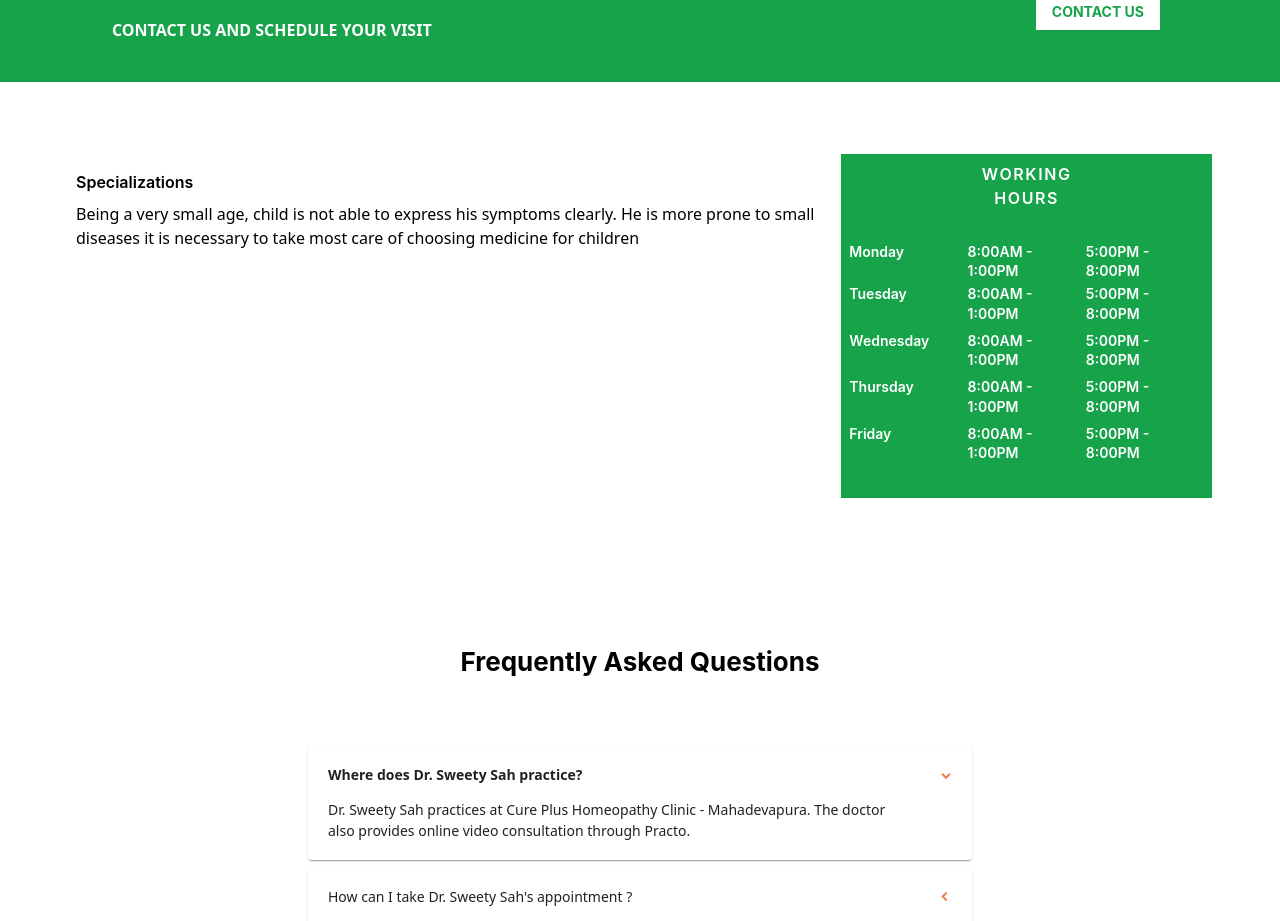
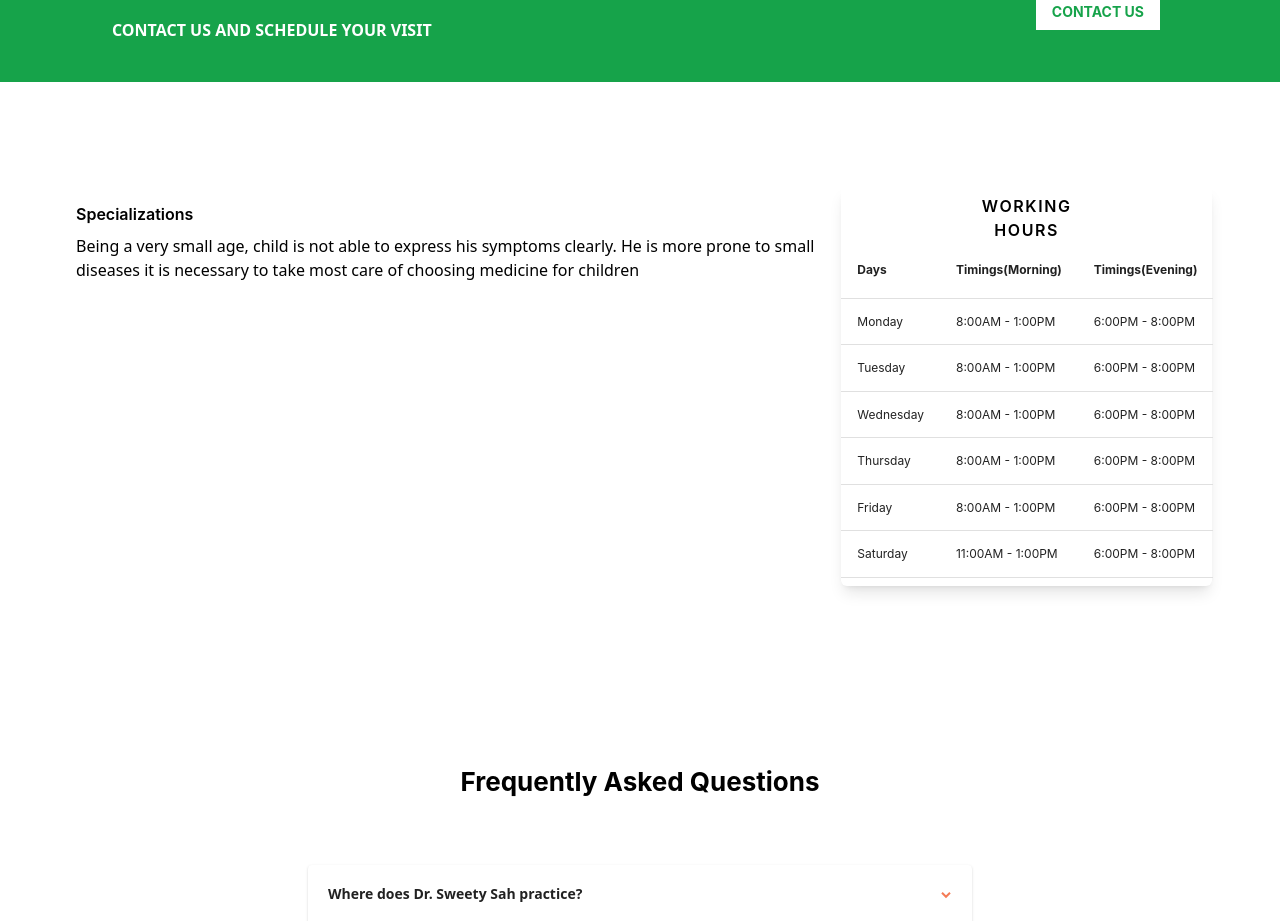
Before and after one commit to itsAdityaRathore/cure_plus, a React (Create React App) app: page / in a window 1280 px wide. Shown: the part 2600-3521 px from the top of the page. Built offline with nearby package versions, Linux system fonts and the light colour scheme.

Commit message:
Chnges made in Working hours

```diff
--- a/src/components/specialist/Specialist.js
+++ b/src/components/specialist/Specialist.js
@@ -1,10 +1,19 @@
-import { Box, Container, Typography } from "@mui/material";
+import {
+  Box,
+  Container,
+  Table,
+  TableBody,
+  TableCell,
+  TableHead,
+  TableRow,
+  Typography,
+} from "@mui/material";
 import React from "react";
 
 function Specialist() {
   return (
     <>
-      <Container className=" my-12 py-2">
+      <Container className=" my-20 py-2">
         <Box className="px-1 py-4 grid lg:grid-cols-3 gap-4 ">
           <Box className=" col-span-2 p-2">
             <Typography variant="h4" className="my-2">
@@ -14,19 +23,60 @@ function Specialist() {
             clearly. He is more prone to small diseases it is necessary to take
             most care of choosing medicine for children
           </Box>
-          <Box className="bg-green-600 text-white col-span-1 py-2">
+          <Box className=" rounded-md shadow-lg col-span-1 py-2">
             <Typography variant="h4" className="text-center tracking-widest  ">
               WORKING
             </Typography>
             <Typography variant="h4" className="text-center tracking-widest">
               HOURS
             </Typography>
-            <Typography variant="h5" className="p-2 my-4 ">
-              {/* <Box className="grid gap-3 grid-cols-3 font-semibold">
+            <Table className="table-auto ">
+              <TableHead className="">
+                <TableRow>
+                  <TableCell className="font-bold">Days</TableCell>
+                  <TableCell className="font-bold">Timings(Morning)</TableCell>
+                  <TableCell className="font-bold">Timings(Evening)</TableCell>
+                </TableRow>
+              </TableHead>
+              <TableBody>
+                <TableRow>
+                  <TableCell>Monday</TableCell>
+                  <TableCell>8:00AM - 1:00PM</TableCell>
+                  <TableCell>6:00PM - 8:00PM</TableCell>
+                </TableRow>
+                <TableRow>
+                  <TableCell>Tuesday</TableCell>
+                  <TableCell>8:00AM - 1:00PM</TableCell>
+                  <TableCell>6:00PM - 8:00PM</TableCell>
+                </TableRow>
+                <TableRow>
+                  <TableCell>Wednesday</TableCell>
+                  <TableCell>8:00AM - 1:00PM</TableCell>
+                  <TableCell>6:00PM - 8:00PM</TableCell>
+                </TableRow>
+                <TableRow>
+                  <TableCell>Thursday</TableCell>
+                  <TableCell>8:00AM - 1:00PM</TableCell>
+                  <TableCell>6:00PM - 8:00PM</TableCell>
+                </TableRow>
+                <TableRow>
+                  <TableCell>Friday</TableCell>
+                  <TableCell>8:00AM - 1:00PM</TableCell>
+                  <TableCell>6:00PM - 8:00PM</TableCell>
+                </TableRow>
+                <TableRow>
+                  <TableCell>Saturday</TableCell>
+                  <TableCell>11:00AM - 1:00PM</TableCell>
+                  <TableCell>6:00PM - 8:00PM</TableCell>
+                </TableRow>
+              </TableBody>
+            </Table>
+            {/* <Typography variant="h5" className="p-2 my-4 ">
+              <Box className="grid gap-3 grid-cols-3 font-semibold">
                 <Box className=" col-span-1"></Box>
                 <Box className="col-span-1">MORNING</Box>
                 <Box className=" col-span-1">EVENING</Box>
-              </Box> */}
+              </Box>
               <Box className="grid grid-cols-3 pt-2">
                 <Box className=" col-span-1">Monday</Box>
                 <Box className="col-span-1">8:00AM - 1:00PM</Box>
@@ -52,7 +102,7 @@ function Specialist() {
                 <Box className="col-span-1">8:00AM - 1:00PM</Box>
                 <Box className="col-span-1">5:00PM - 8:00PM</Box>
               </Box>
-            </Typography>
+            </Typography> */}
           </Box>
         </Box>
       </Container>
```
